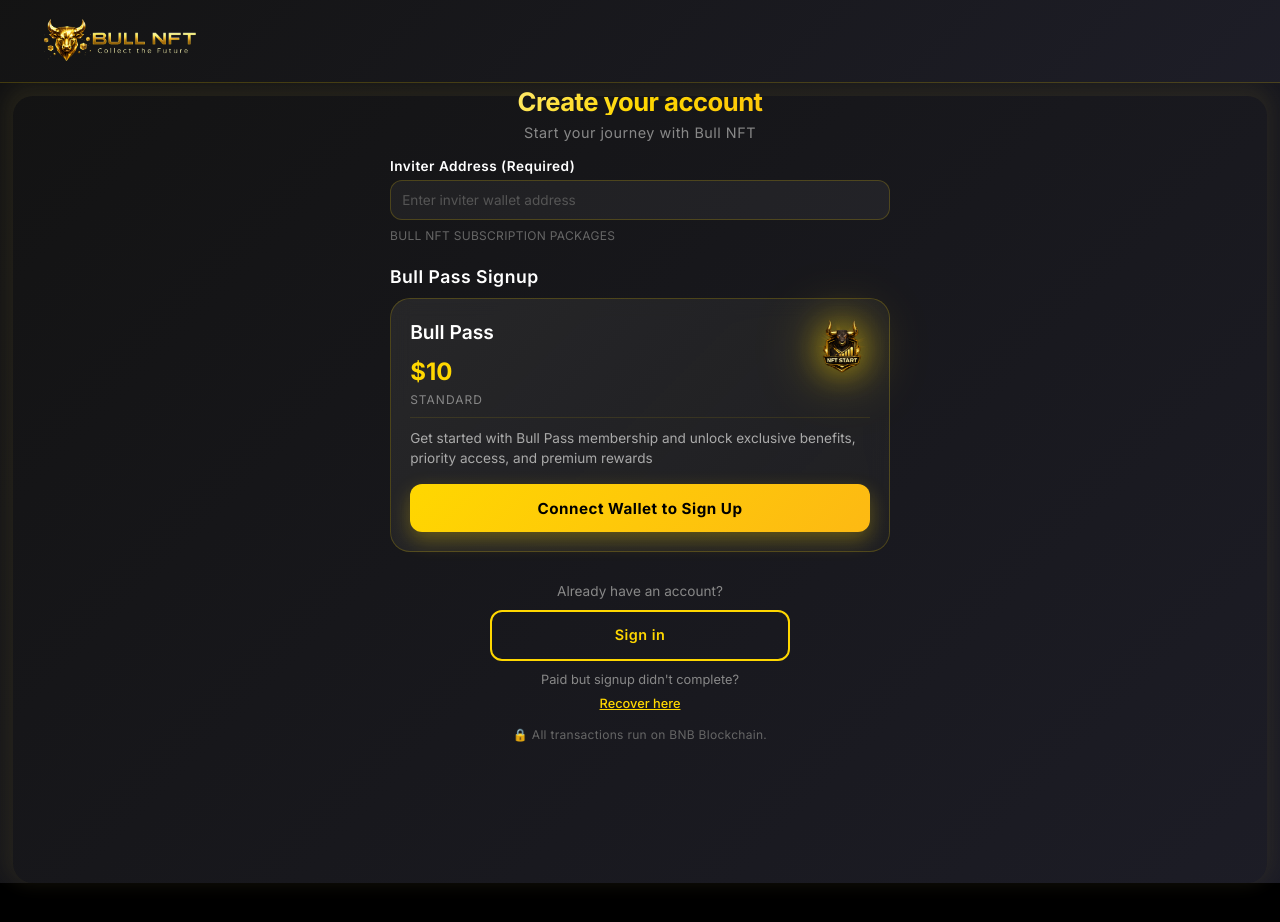
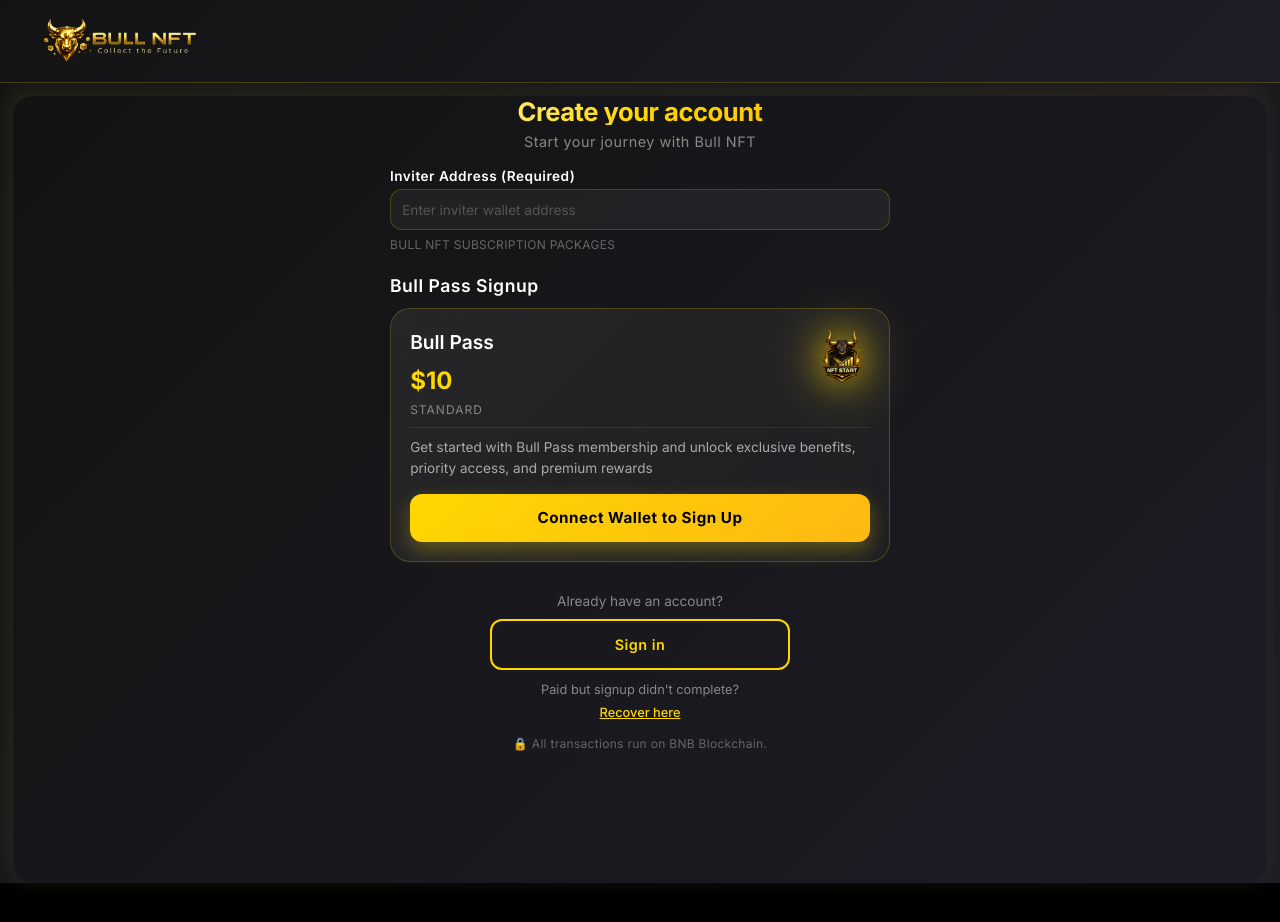
Before and after one commit to guptaayush945-cyber/BullNFT, a React (Vite) app: page / in a window 1280 px wide. Shown: the top 922 px of the page. Built offline with nearby package versions, Linux system fonts and the light colour scheme.

Commit message:
Add top padding to signup-content for proper heading spacing

```diff
--- a/src/styles/signup.css
+++ b/src/styles/signup.css
@@ -68,7 +68,7 @@
     align-items: flex-start;
     justify-content: center;
     /* width: 100%; */
-    padding: 0 12px 12px 12px;
+    padding: 0.6rem 12px 12px 12px;
     margin: 0;
     box-shadow: -2px -5px 17px 7px #564f2a38;
     border-radius: 20px;
```
